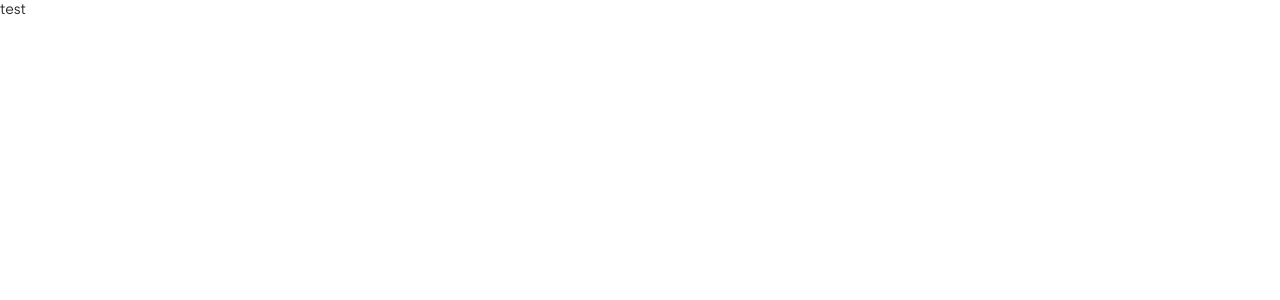
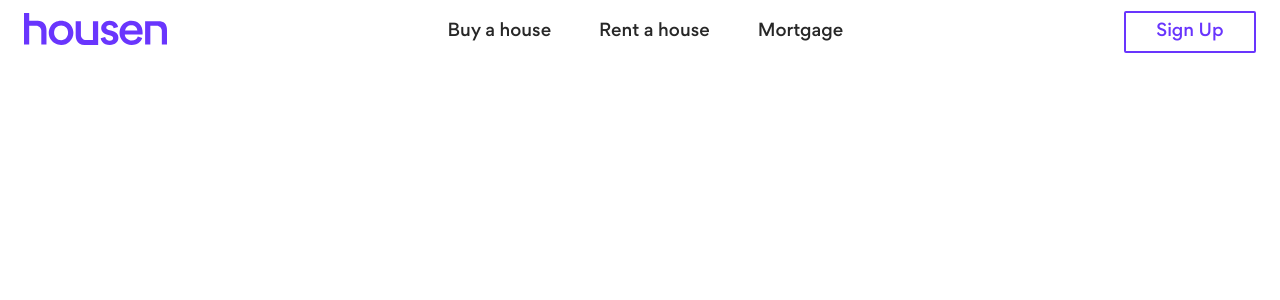
Before and after one commit to saimonazad/Real-Estate-Landing-Page-Demo, a Next.js app: page / in a window 1280 px wide. Shown: the top 300 px of the page. Built offline with nearby package versions, Linux system fonts and the light colour scheme.

Commit message:
navbar added

```diff
--- a/package.json
+++ b/package.json
@@ -4,6 +4,7 @@
   "private": true,
   "dependencies": {
     "@material-ui/core": "latest",
+    "@material-ui/icons": "^4.11.2",
     "clsx": "latest",
     "next": "latest",
     "prop-types": "latest",
--- a/src/components/Home/index.js
+++ b/src/components/Home/index.js
@@ -1,7 +1,11 @@
 import React from "react";
-
+import Navbar from "../Navbar";
 const HomePage = () => {
-  return <div>test</div>;
+  return (
+    <>
+      <Navbar />
+    </>
+  );
 };
 
 export default HomePage;
--- /dev/null
+++ b/src/components/Navbar/index.js
@@ -0,0 +1,102 @@
+import React from "react";
+//import material ui elements
+import AppBar from "@material-ui/core/AppBar";
+import Toolbar from "@material-ui/core/Toolbar";
+import IconButton from "@material-ui/core/IconButton";
+import makeStyles from "@material-ui/core/styles/makeStyles";
+import Link from "@material-ui/core/Link";
+import Box from "@material-ui/core/Box";
+import Container from "@material-ui/core/Container";
+import Button from "@material-ui/core/Button";
+
+//import icons
+import MenuIcon from "@material-ui/icons/Menu";
+import { Hidden } from "@material-ui/core";
+//styles
+const useStyles = makeStyles((theme) => ({
+  root: {
+    flexGrow: 1,
+    color: theme.palette.text.primary,
+    justifyContent: "center",
+  },
+  menuButton: {
+    marginRight: theme.spacing(2),
+  },
+  title: {
+    flexGrow: 1,
+    color: theme.palette.text.primary,
+  },
+  navLinks: {
+    flexGrow: 1,
+    fontSize: 17,
+    fontWeight: 500,
+    color: theme.palette.text.primary,
+    "& a": {
+      margin: theme.spacing(0, 3),
+      "&:hover": { textDecoration: "none" },
+    },
+  },
+  btnLogin: {
+    borderRadius: "2px",
+    border: "2px solid",
+    padding: theme.spacing(0.5, 3.8),
+    fontSize: 17,
+  },
+  logo: {
+    display: "inline-block",
+    flexGrow: 1,
+    width: 143,
+    height: 32,
+    fontWeight: 500,
+  },
+}));
+//functional component
+const Navbar = () => {
+  const classes = useStyles();
+
+  return (
+    <div className={classes.root}>
+      <AppBar
+        position="static"
+        style={{ background: "transparent", boxShadow: "none" }}
+        color="primary"
+      >
+        <Toolbar>
+          <Hidden xsUp>
+            <IconButton
+              edge="start"
+              className={classes.menuButton}
+              color="inherit"
+              aria-label="menu"
+            >
+              <MenuIcon />
+            </IconButton>
+          </Hidden>
+          <Box flexGrow={1}>
+            <img className={classes.logo} src="/assets/housen.svg" />
+          </Box>
+          <div className={classes.navLinks}>
+            <Link href="#" color="inherit">
+              Buy a house
+            </Link>
+            <Link href="#" color="inherit">
+              Rent a house
+            </Link>
+            <Link href="#" color="inherit">
+              Mortgage
+            </Link>
+          </div>
+          <Button
+            className={classes.btnLogin}
+            variant="outlined"
+            color="primary"
+          >
+            Sign Up
+          </Button>
+        </Toolbar>
+      </AppBar>
+    </div>
+  );
+};
+
+export default Navbar;
```
Also changed, not shown: 2 other files (tests, documents, lock files or other folders).
